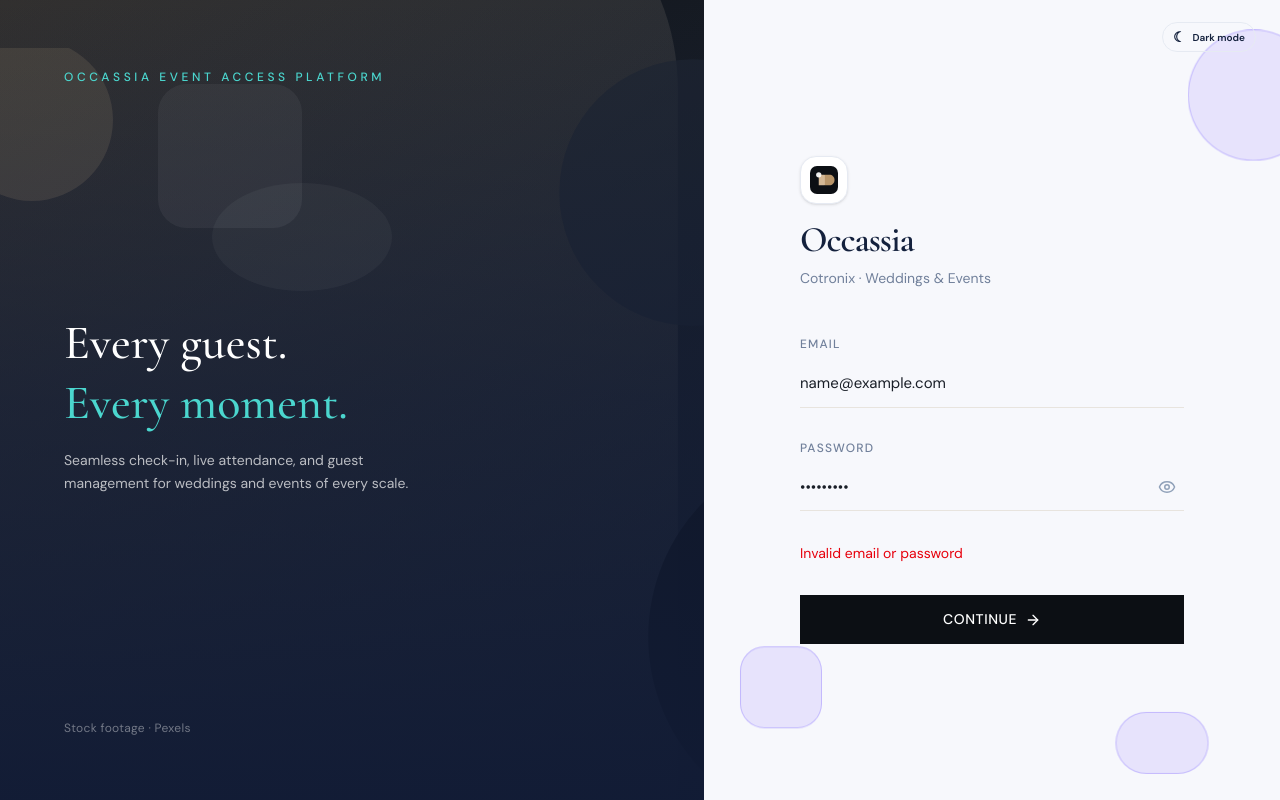
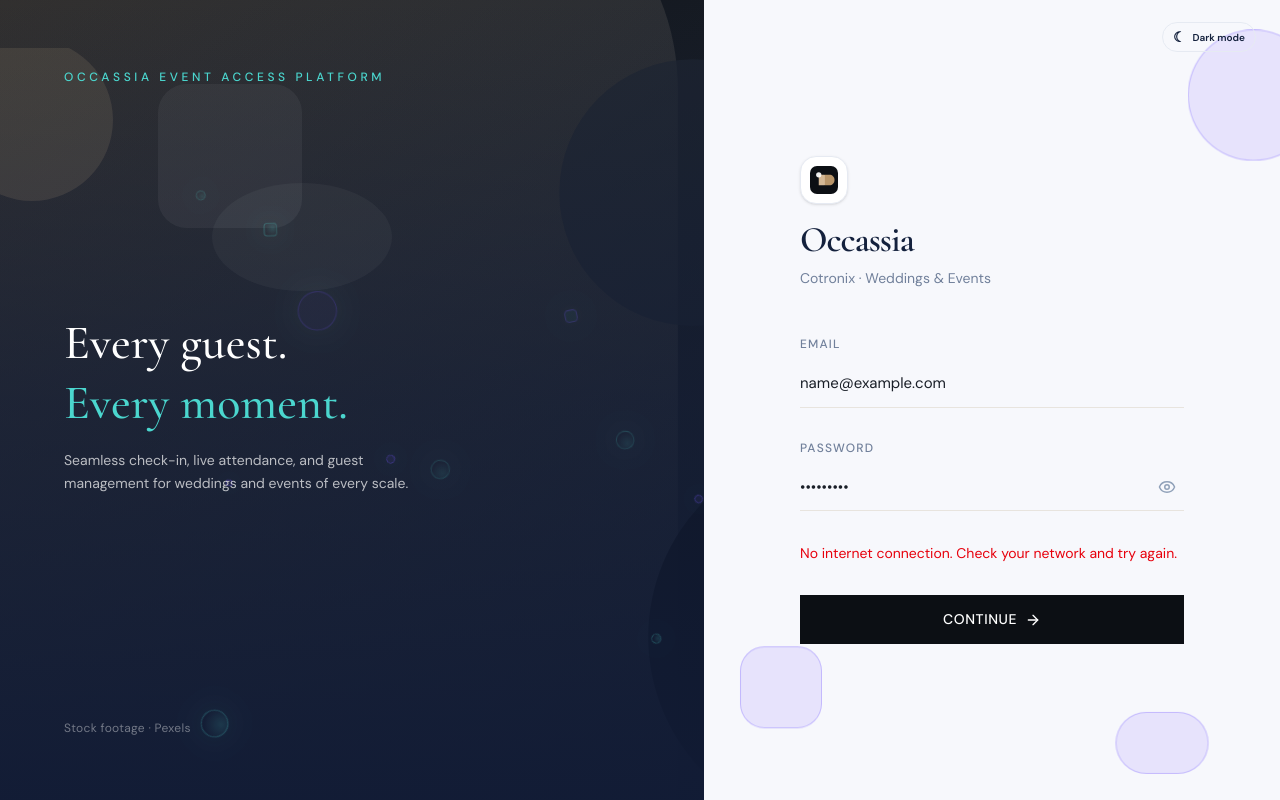
Before and after one commit to The-Agaba/occassia, a React (Vite) app in the folder frontend/: page /login in a window 1280 px wide. Both pictures are taken after typing "name@example.com", "Sample123" into the empty fields and a click on the button "CONTINUE". Built offline with nearby package versions, Linux system fonts and the light colour scheme; no server answers.

Commit message:
Improve login fallback motion and slow sign-in handling

```diff
--- a/frontend/src/api/index.ts
+++ b/frontend/src/api/index.ts
@@ -3,7 +3,9 @@ import type { User, Event, Category, Guest, NfcCard, Gate, CheckInResult, EventS
 
 export const authApi = {
   login: (email: string, password: string) =>
-    api.post<{ token: string; refreshToken: string; user: User }>('/auth/login', { email, password }),
+    // Free-tier hosts can take several minutes to wake. Login gets a generous
+    // timeout without slowing down normal API requests elsewhere in the app.
+    api.post<{ token: string; refreshToken: string; user: User }>('/auth/login', { email, password }, { timeout: 300000 }),
   me: () => api.get<User>('/auth/me'),
   /** Update own profile (name, email, password). Cannot change role. */
   updateMe: (data: { fullName?: string; email?: string; password?: string }) =>
--- a/frontend/src/index.css
+++ b/frontend/src/index.css
@@ -299,6 +299,30 @@ button, a, input, select { -webkit-tap-highlight-color: transparent; }
 /* Login uses the preserved composition, with calmer, theme-aware motion. */
 .form-shape { border-color:color-mix(in srgb, var(--violet) 30%, transparent)!important; background:color-mix(in srgb, var(--violet) 12%, transparent)!important; animation:loginBubble 8s ease-in-out infinite; }.form-shape-1 { animation-delay:-1s; }.form-shape-2 { animation-delay:-3s; }.form-shape-3 { animation-delay:-5s; }
 @keyframes loginBubble { 0%,100% { transform:translate3d(0,0,0) scale(1); } 35% { transform:translate3d(8px,-13px,0) scale(1.04); } 70% { transform:translate3d(-6px,7px,0) scale(.97); } }
+.login-particle-field { position:absolute; inset:0; overflow:hidden; }
+.login-particle { position:absolute; left:var(--particle-x); top:var(--particle-y); width:var(--particle-size); height:var(--particle-size); border:1px solid color-mix(in srgb,var(--cyan) 45%,transparent); border-radius:50%; background:radial-gradient(circle at 35% 30%,color-mix(in srgb,var(--cyan) 28%,transparent),transparent 68%); box-shadow:0 0 28px color-mix(in srgb,var(--cyan) 16%,transparent); animation:particleTravel var(--particle-duration) linear infinite; animation-delay:var(--particle-delay); opacity:0; }
+.login-particle:nth-child(3n) { border-color:color-mix(in srgb,var(--violet) 55%,transparent); background:color-mix(in srgb,var(--violet) 11%,transparent); }
+.login-particle:nth-child(4n) { border-radius:24%; transform:rotate(45deg); }
+.login-particle:nth-child(5n) { border-radius:4px; background:color-mix(in srgb,var(--cyan) 10%,transparent); }
+.login-particle-1 { --particle-x:8%; --particle-y:78%; --particle-size:22px; --particle-duration:19s; --particle-delay:-2s; }
+.login-particle-2 { --particle-x:19%; --particle-y:35%; --particle-size:9px; --particle-duration:15s; --particle-delay:-8s; }
+.login-particle-3 { --particle-x:30%; --particle-y:66%; --particle-size:38px; --particle-duration:23s; --particle-delay:-14s; }
+.login-particle-4 { --particle-x:42%; --particle-y:18%; --particle-size:15px; --particle-duration:17s; --particle-delay:-5s; }
+.login-particle-5 { --particle-x:53%; --particle-y:72%; --particle-size:28px; --particle-duration:21s; --particle-delay:-17s; }
+.login-particle-6 { --particle-x:64%; --particle-y:42%; --particle-size:11px; --particle-duration:14s; --particle-delay:-3s; }
+.login-particle-7 { --particle-x:75%; --particle-y:84%; --particle-size:18px; --particle-duration:18s; --particle-delay:-11s; }
+.login-particle-8 { --particle-x:87%; --particle-y:28%; --particle-size:31px; --particle-duration:25s; --particle-delay:-21s; }
+.login-particle-9 { --particle-x:95%; --particle-y:61%; --particle-size:8px; --particle-duration:16s; --particle-delay:-7s; }
+.login-particle-10 { --particle-x:12%; --particle-y:12%; --particle-size:14px; --particle-duration:20s; --particle-delay:-18s; }
+.login-particle-11 { --particle-x:24%; --particle-y:89%; --particle-size:26px; --particle-duration:22s; --particle-delay:-10s; }
+.login-particle-12 { --particle-x:36%; --particle-y:51%; --particle-size:7px; --particle-duration:13s; --particle-delay:-4s; }
+.login-particle-13 { --particle-x:48%; --particle-y:91%; --particle-size:19px; --particle-duration:24s; --particle-delay:-15s; }
+.login-particle-14 { --particle-x:59%; --particle-y:8%; --particle-size:34px; --particle-duration:26s; --particle-delay:-24s; }
+.login-particle-15 { --particle-x:70%; --particle-y:57%; --particle-size:12px; --particle-duration:16s; --particle-delay:-9s; }
+.login-particle-16 { --particle-x:81%; --particle-y:16%; --particle-size:21px; --particle-duration:19s; --particle-delay:-13s; }
+.login-particle-17 { --particle-x:91%; --particle-y:76%; --particle-size:10px; --particle-duration:15s; --particle-delay:-6s; }
+.login-particle-18 { --particle-x:4%; --particle-y:48%; --particle-size:29px; --particle-duration:23s; --particle-delay:-20s; }
+@keyframes particleTravel { 0% { opacity:0; transform:translate3d(-12vw,28vh,0) scale(.55) rotate(0deg); } 12% { opacity:.78; } 50% { opacity:.46; transform:translate3d(4vw,-3vh,0) scale(1.12) rotate(150deg); } 84% { opacity:.2; } 100% { opacity:0; transform:translate3d(17vw,-125vh,0) scale(.74) rotate(300deg); } }
 @media (max-width: 800px) { .app-sidebar { position:fixed; left:0; top:0; transform:translateX(-100%); transition:transform .25s ease; box-shadow:20px 0 60px rgba(0,0,0,.2); }.app-sidebar.is-open { transform:none; }.sidebar-close { display:block; }.mobile-scrim { display:block; position:fixed; inset:0; z-index:19; background:rgba(12,20,40,.35); border:0; opacity:0; pointer-events:none; transition:.2s; }.mobile-scrim.is-open { opacity:1; pointer-events:auto; }.menu-button { display:block; }.app-header { min-height:78px; padding:14px 18px; }.header-kicker { font-size:8px; }.app-header h1 { font-size:18px; }.connection-badge { display:none; }.app-content { padding:18px; }.landing-hero { grid-template-columns:1fr; padding-top:48px; }.hero-visual { min-height:380px; }.feature-grid { grid-template-columns:1fr; padding-top:50px; }.section-intro { margin-bottom:15px; }.landing-footer { flex-wrap:wrap; }.landing-footer div { width:100%; }.landing-nav-links a:not(.landing-login) { display:none; } }
 @media (prefers-reduced-motion: reduce) { *,*::before,*::after { animation-duration:.001ms!important; transition-duration:.001ms!important; } }
 @media (max-width: 800px) { .event-workspace-nav-inner { display:block; }.event-back-link { padding:11px 0 4px; }.event-tab-strip { margin:0 -2px; }.event-tab-link { padding:12px 9px 11px; font-size:10px; }.ops-page-heading { display:block; }.ops-heading-actions { margin-top:18px; }.ops-heading-actions .ops-button { flex:1; }.ops-stat-grid { grid-template-columns:repeat(2,1fr); }.ops-two-column { grid-template-columns:1fr; }.ops-panel,.nfc-capture { padding:18px; }.ops-page-heading h2 { font-size:30px; } }
--- a/frontend/src/pages/LoginPage.tsx
+++ b/frontend/src/pages/LoginPage.tsx
@@ -8,6 +8,7 @@ import { useAuthStore } from '../store/authStore';
 import { ArrowRight, Eye, EyeOff } from 'lucide-react';
 import SEO from '../components/SEO';
 import { ThemeToggle } from '../components/ThemeProvider';
+import { apiErrorMessage } from '../lib/errorMessages';
 
 const schema = z.object({
   email: z.string().email('Enter a valid email'),
@@ -28,11 +29,21 @@ export default function LoginPage() {
   const [videoFailed, setVideoFailed] = useState(false);
   const [videoLoaded, setVideoLoaded] = useState(false);
   const [showPassword, setShowPassword] = useState(false);
+  const [slowRequest, setSlowRequest] = useState(false);
   const {
     register,
     handleSubmit,
     formState: { errors, isSubmitting },
   } = useForm<FormData>({ resolver: zodResolver(schema) });
+
+  useEffect(() => {
+    if (!isSubmitting) {
+      setSlowRequest(false);
+      return;
+    }
+    const timer = window.setTimeout(() => setSlowRequest(true), 15000);
+    return () => window.clearTimeout(timer);
+  }, [isSubmitting]);
 
   useEffect(() => {
     // A direct /login visit should still have the public landing page behind it,
@@ -50,8 +61,12 @@ export default function LoginPage() {
       const res = await authApi.login(data.email, data.password);
       setAuth(res.data.token, res.data.refreshToken, res.data.user);
       navigate('/dashboard', { replace: true });
-    } catch {
-      setError('Invalid email or password');
+    } catch (requestError: unknown) {
+      const axiosError = requestError as any;
+      const message = axiosError?.response?.status === 401
+        ? 'Email or password is incorrect.'
+        : apiErrorMessage(requestError, 'Sign-in could not be completed. Please try again.');
+      setError(message);
     }
   };
 
@@ -102,6 +117,9 @@ export default function LoginPage() {
             <rect x="260" y="40" width="160" height="160" rx="32" fill="rgba(255,255,255,0.08)" className="hero-shape hero-shape-2" />
             <ellipse cx="420" cy="210" rx="100" ry="60" fill="rgba(255,255,255,0.06)" className="hero-shape hero-shape-3" />
           </svg>
+          <div className="login-particle-field" aria-hidden="true">
+            {Array.from({ length: 18 }, (_, index) => <span key={index} className={`login-particle login-particle-${index + 1}`} />)}
+          </div>
         </div>
 
         <div className="relative z-10 h-full flex flex-col justify-between p-12 xl:p-16">
@@ -198,12 +216,12 @@ export default function LoginPage() {
             </div>
 
             {error && (
-              <p className="text-red-600 text-sm">{error}</p>
+            <p className="text-red-600 text-sm" role="alert">{error}</p>
             )}
 
             <button type="submit" disabled={isSubmitting} className="btn-primary group">
               {isSubmitting ? (
-                'Signing in…'
+                slowRequest ? 'Waking the server… still waiting' : 'Signing in…'
               ) : (
                 <span className="flex items-center gap-2">
                   Continue
```
